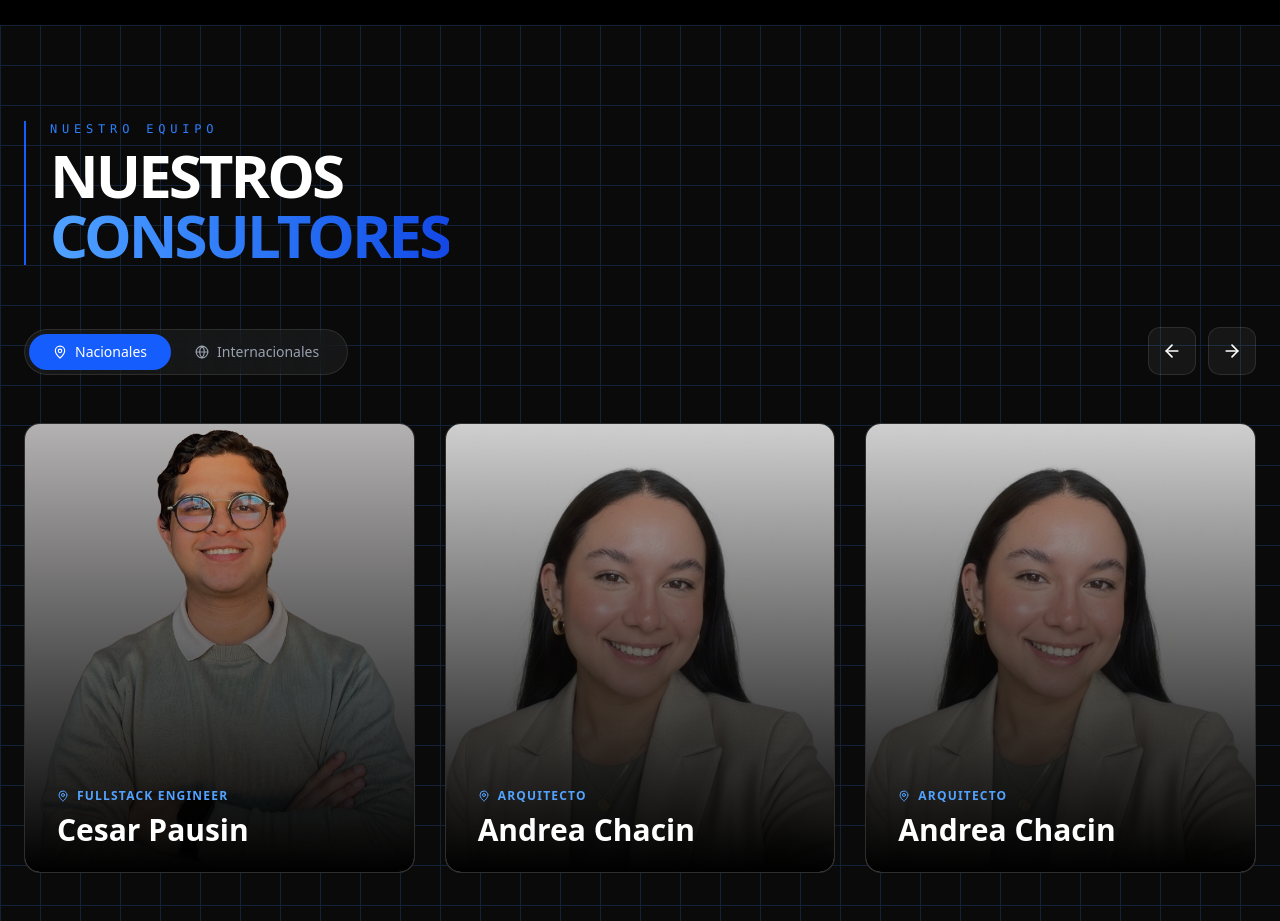
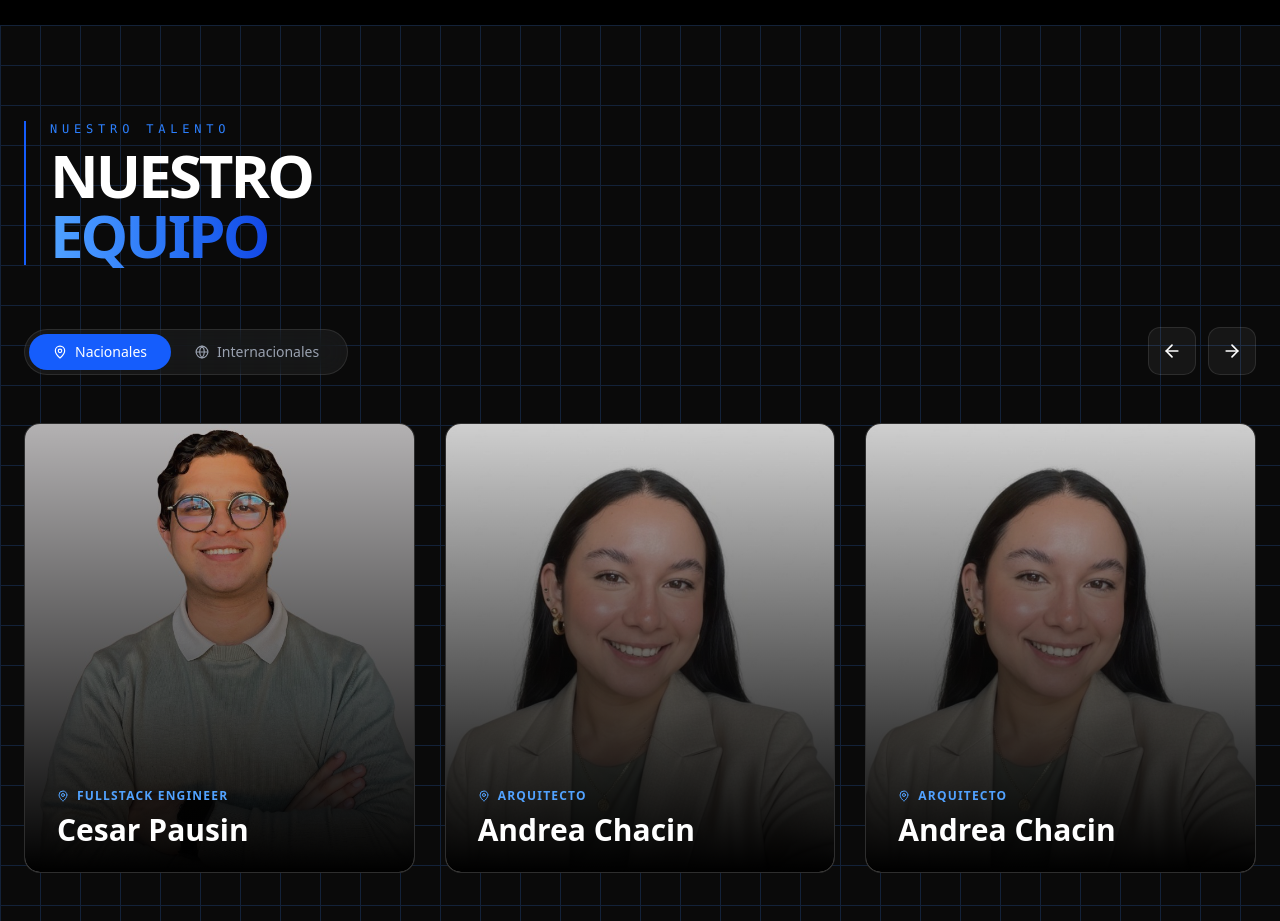
Before and after one commit to andrespausin/nexus-ee, a Next.js app: page /about in a window 1280 px wide. Shown: the part 1660-2581 px from the top of the page. Built offline with nearby package versions, Linux system fonts and the light colour scheme.

Commit message:
edit: Deleted unused comments

```diff
--- a/sections/team/TeamSection.tsx
+++ b/sections/team/TeamSection.tsx
@@ -22,30 +22,24 @@ const TeamSection = () => {
 
   return (
     <section className="w-full py-24 bg-[#0a0a0a] relative overflow-hidden">
-      {/* --- FONDO --- */}
       <div className="absolute inset-0 z-0 opacity-20 pointer-events-none"
         style={{ backgroundImage: 'linear-gradient(#3b82f6 1px, transparent 1px), linear-gradient(90deg, #3b82f6 1px, transparent 1px)', backgroundSize: '40px 40px' }}>
       </div>
-      <div className="absolute top-1/2 left-1/2 -translate-x-1/2 -translate-y-1/2 w-[600px] h-[600px] bg-blue-900/20 blur-[120px] pointer-events-none -z-10" />
-
+      <div className="absolute top-1/2 left-1/2 -translate-x-1/2 -translate-y-1/2 w-150 h-150 bg-blue-900/20 blur-[120px] pointer-events-none -z-10" />
       <div className="container mx-auto px-6 relative z-10">
-
-        {/* --- CABECERA --- */}
         <div className="flex flex-col md:flex-row md:items-end justify-between mb-12 gap-8">
           <div className="max-w-xl">
             <div className="mb-16 border-l-2 border-blue-600 pl-6">
               <span className="text-blue-500 font-mono text-xs tracking-[0.4em] uppercase mb-2 block">
-                NUESTRO EQUIPO
+                Nuestro Talento
               </span>
               <h2 className="text-4xl md:text-6xl font-black uppercase tracking-tighter text-white">
-                NUESTROS <br />
+                NUESTRO <br />
                 <span className="text-transparent bg-clip-text bg-linear-to-r from-blue-400 to-blue-700">
-                  CONSULTORES
+                  EQUIPO
                 </span>
               </h2>
             </div>
-
-            {/* TABS */}
             <div className="inline-flex p-1 bg-white/5 border border-white/10 rounded-full backdrop-blur-md">
               <button
                 onClick={() => setActiveTab('nacional')}
```
